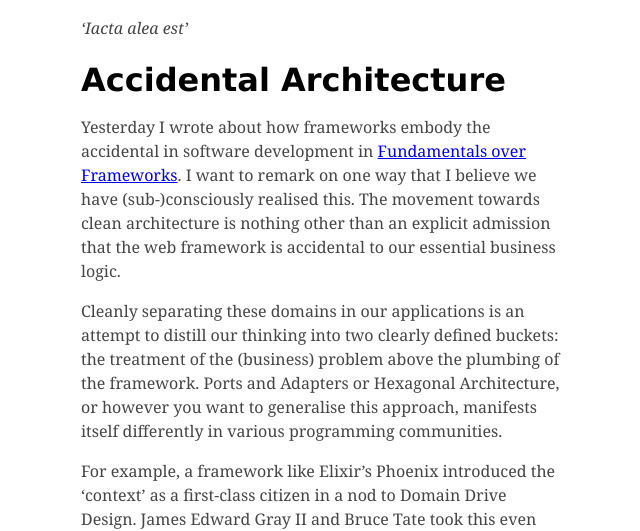
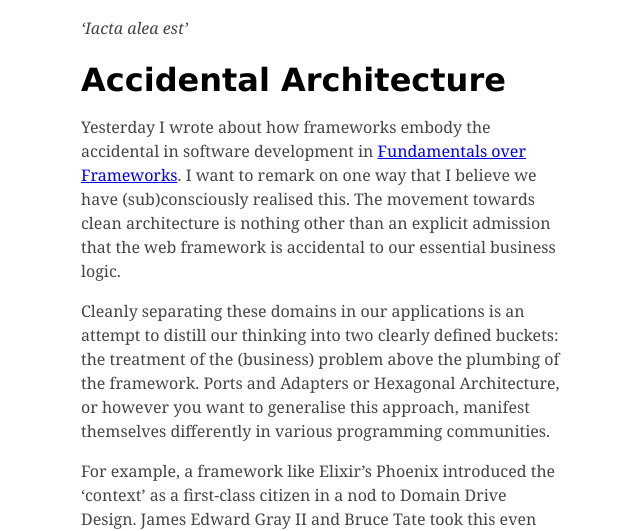
Before and after one commit to pootsbook/crossingtherubicon, a Jekyll site: the page built from _posts/2021-01-03-accidental-architecture.md, in a window 1280 px wide. Shown: the top 531 px of the page, without its empty margins (319-959 px from the left). Built offline with Jekyll 4.4.1, drawn with Linux system fonts in a browser that asks for light colours; comment, search, counter and statistics services are not loaded.

Commit message:
Correct grammar and spelling

```diff
--- a/_posts/2021-01-03-accidental-architecture.md
+++ b/_posts/2021-01-03-accidental-architecture.md
@@ -3,9 +3,9 @@ layout: post
 title: Accidental Architecture
 ---
 
-Yesterday I wrote about how frameworks embody the accidental in software development in [Fundamentals over Frameworks][fun]. I want to remark on one way that I believe we have (sub-)consciously realised this. The movement towards clean architecture is nothing other than an explicit admission that the web framework is accidental to our essential business logic.
+Yesterday I wrote about how frameworks embody the accidental in software development in [Fundamentals over Frameworks][fun]. I want to remark on one way that I believe we have (sub)consciously realised this. The movement towards clean architecture is nothing other than an explicit admission that the web framework is accidental to our essential business logic.
 
-Cleanly separating these domains in our applications is an attempt to distill our thinking into two clearly defined buckets: the treatment of the (business) problem above the plumbing of the framework. Ports and Adapters or Hexagonal Architecture, or however you want to generalise this approach, manifests itself differently in various programming communities.
+Cleanly separating these domains in our applications is an attempt to distill our thinking into two clearly defined buckets: the treatment of the (business) problem above the plumbing of the framework. Ports and Adapters or Hexagonal Architecture, or however you want to generalise this approach, manifest themselves differently in various programming communities.
 
 For example, a framework like Elixir’s Phoenix introduced the ‘context’ as a first-class citizen in a nod to Domain Drive Design. James Edward Gray II and Bruce Tate took this even further with their layered architecture in [Designing Elixir Systems With OTP][otp].
 
```
